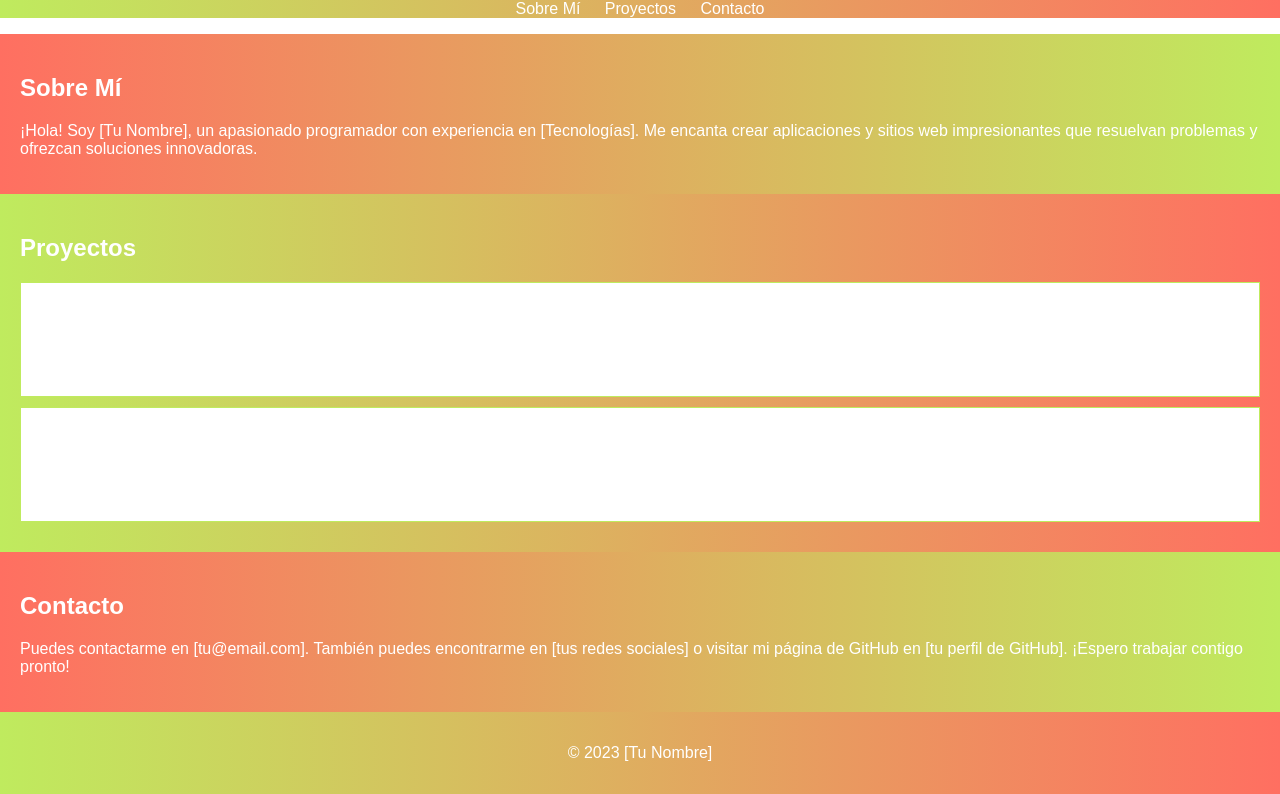
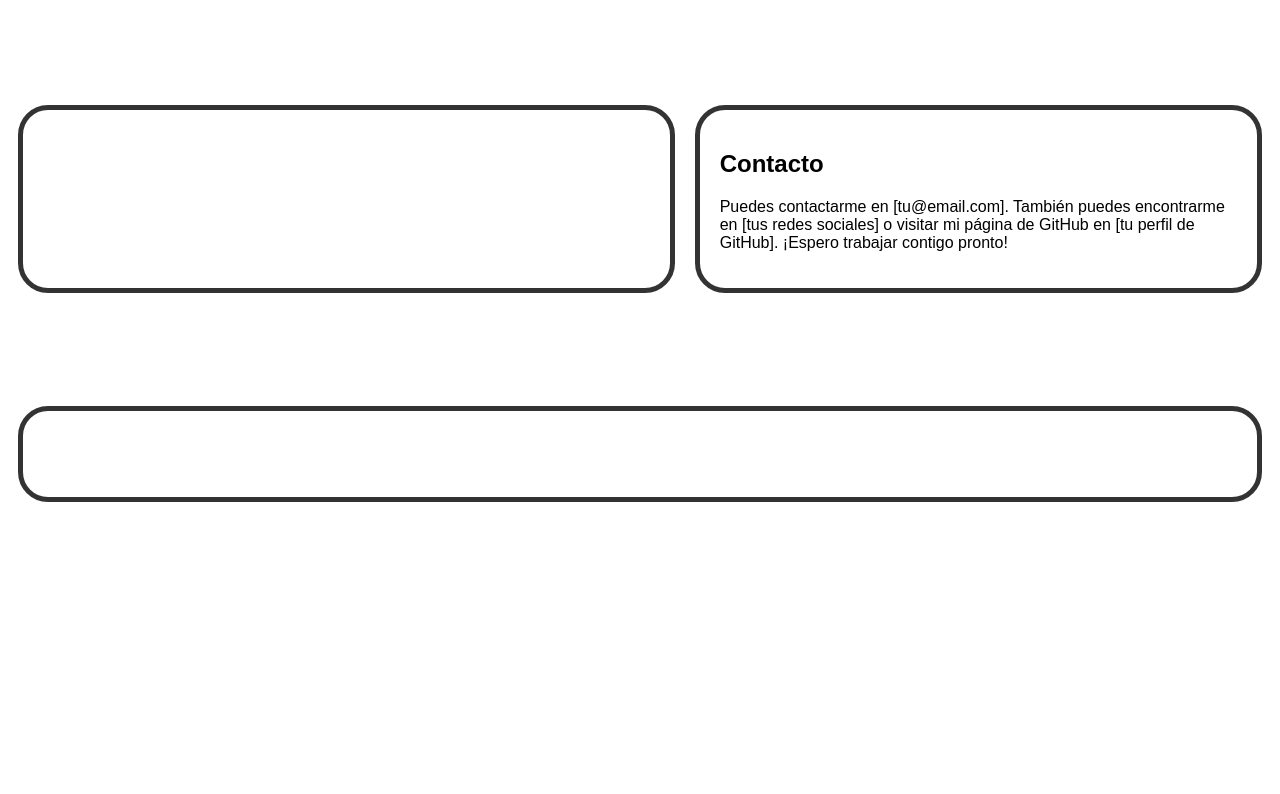
Before and after one commit to fernandoMendIA/projecto-internet1, a plain HTML site: page index.html in a window 1280 px wide. Shown: the part 160-954 px from the top of the page. After the commit the page ends 800 px from the top, so only its background shows below. Drawn offline with Linux system fonts and the light colour scheme.

Commit message:
Agregando estilos filas y columnas y foto

```diff
--- a/index.html
+++ b/index.html
@@ -5,13 +5,16 @@
   <meta name="viewport" content="width=device-width, initial-scale=1.0">
   <title>Mi pagina</title>
   <link rel="stylesheet" href="styles.css">
+  <meta name="color-scheme" content="dark light">
 
 </head>
 <body>
 
   <header>
+    <div class="foto">
       <h1>Mi Portafolio</h1>
-</header>
+      <img class="round-image" src="./yo.jpeg" alt="Yo con mucho sueno">
+    </div>
     <nav>
       <ul>
           <li><a href="#sobre-mi">Sobre Mí</a></li>
@@ -19,28 +22,24 @@
           <li><a href="#contacto">Contacto</a></li>
       </ul>
   </nav>
+</header>
+<div class="container">
+
+  <div class="cards">
+
     <section id="sobre-mi">
         <h2>Sobre Mí</h2>
-    <p>¡Hola! Soy [Tu Nombre], un apasionado programador con experiencia en [Tecnologías]. Me encanta crear aplicaciones y sitios web impresionantes que resuelvan problemas y ofrezcan soluciones innovadoras.</p>
+        <p>¡Hola! Soy Fernando Mendoza, soy tecnico informatico, un apasionado de la tecnologia, electronica, Inteligencia artificial, musica, series, peliculas, etc. Me encanta crear aplicaciones y sitios web impresionantes.</p>
     </section>
-<section id="proyectos">
-    <h2>Proyectos</h2>
-    <div class="project">
-        <h3>Proyecto 1</h3>
-        <p>Descripción del primer proyecto.</p>
-    </div>
-    <div class="project">
-        <h3>Proyecto 2</h3>
-        <p>Descripción del segundo proyecto.</p>
-    </div>
-    <!-- Agrega más proyectos aquí -->
-</section>
+
     <section id="contacto">
         <h2>Contacto</h2>
         <p>Puedes contactarme en [tu@email.com]. También puedes encontrarme en [tus redes sociales] o visitar mi página de GitHub en [tu perfil de GitHub]. ¡Espero trabajar contigo pronto!</p>
     </section>
+  </div>
   <footer>
-    <p>&copy; 2023 [Tu Nombre]</p>
+      <p>&copy; 2023 Mendoza Fernando corporation</p>
   </footer>
+</div>
 </body>
 </html>
--- a/styles.css
+++ b/styles.css
@@ -1,18 +1,41 @@
+
 body {
   font-family: Arial, sans-serif;
-  margin: 0;
-  padding: 0;
+
+  padding: 10px;
+
 }
 
+.container{
+  display:grid;
+  grid-template-rows: 1fr 20%;
+  height: 60vh;
+  gap:30px;
+}
+
+.foto{
+  display:flex;
+  gap: 30px;
+}
+
+.cards {
+  display: flex;
+  justify-content: center;
+  align-items: center;
+  gap: 20px;
+}
+
+
 header {
-  background: linear-gradient(to right, #ff6f61, #bfeb5e); /* Degradado de Rojo a Verde */
+  display:flex;
+  justify-content: space-between;
+  align-items: center;
   color: #FFFFFF;
   text-align: center;
   padding: 2rem;
 }
 
 nav {
-  background: linear-gradient(to right, #bfeb5e, #ff6f61); /* Degradado de Verde a Rojo */
   text-align: center;
 }
 
@@ -29,25 +52,30 @@ nav ul li {
 nav ul li a {
   text-decoration: none;
   color: #FFFFFF;
+  padding: 10px 20px;
+  border-radius: 20px;
+  background-color: rgba(86, 255, 131, 0.758);
 }
 
-section {
-  padding: 20px;
-}
+
 
 #sobre-mi {
-  background: linear-gradient(to right, #ff6f61, #bfeb5e); /* Degradado de Rojo a Verde */
   color: #FFFFFF;
+  border: 5px solid #333; /* Borde medio grueso de color gris (#333) */
+  padding: 20px;
+  border-radius: 30px;
 }
 
 #proyectos {
-  background: linear-gradient(to right, #bfeb5e, #ff6f61); /* Degradado de Verde a Rojo */
-  color: #FFFFFF;
+  border: 5px solid #333; /* Borde medio grueso de color gris (#333) */
+  padding: 20px;
+  border-radius: 30px;
 }
 
 #contacto {
-  background: linear-gradient(to right, #ff6f61, #bfeb5e); /* Degradado de Rojo a Verde */
-  color: #FFFFFF;
+  border: 5px solid #333; /* Borde medio grueso de color gris (#333) */
+  padding: 20px;
+  border-radius: 30px;
 }
 
 .project {
@@ -58,8 +86,16 @@ section {
 }
 
 footer {
-  background: linear-gradient(to right, #bfeb5e, #ff6f61); /* Degradado de Verde a Rojo */
   color: #FFFFFF;
   text-align: center;
+  border: 5px solid #333; /* Borde medio grueso de color gris (#333) */
+  padding: 20px;
+  border-radius: 30px;
   padding: 1rem;
 }
+
+.round-image {
+  width: 100px; /* Ancho de la imagen */
+  height: 100px; /* Alto de la imagen (mismo valor que el ancho para hacerla redonda) */
+  border-radius: 50%; /* Establece un borde redondeado del 50% del ancho/alto */
+}
```
Also changed, not shown: yo.jpeg (added). Lines whose indentation alone changed are shown as unchanged.
